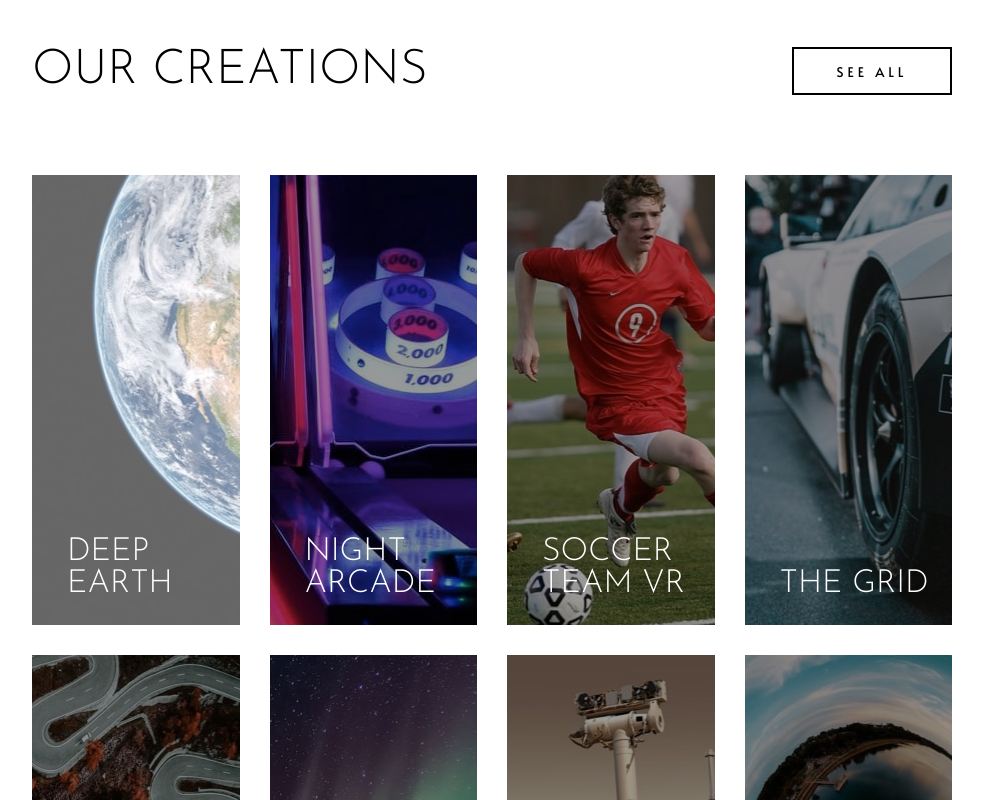
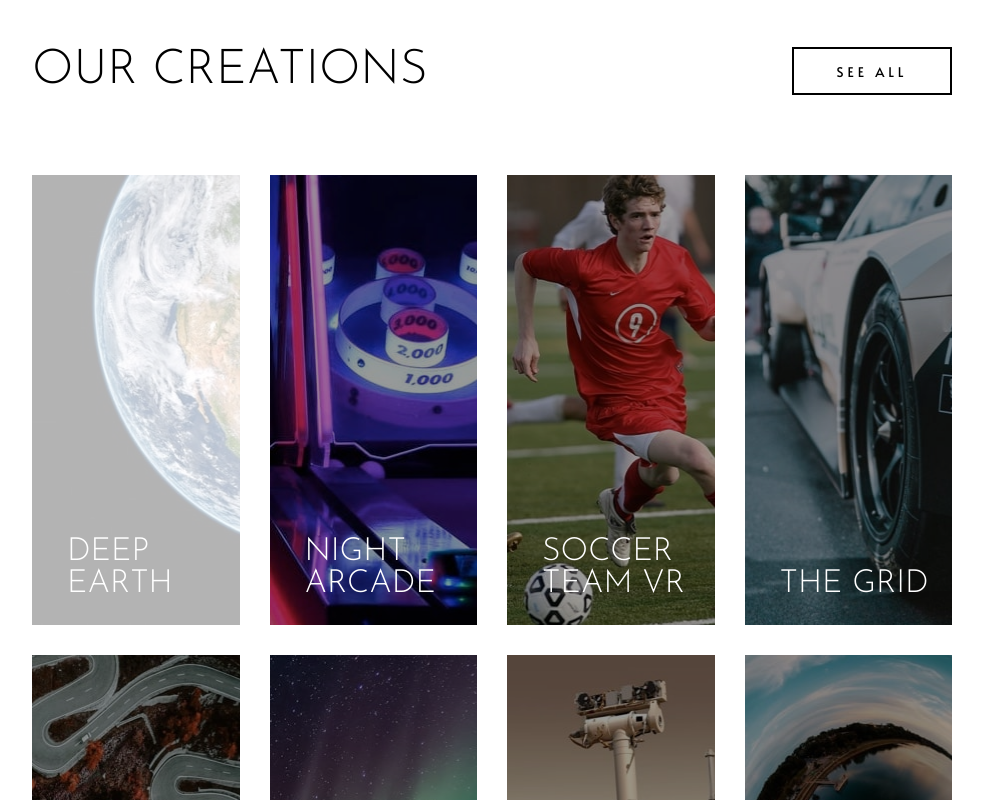
Before and after one commit to FESOO1/loop-studio-landing-page, a plain HTML site: page index.html in a window 1280 px wide. In both pictures the pointer is over the element "DEEP EARTH". Shown: the part 1433-2233 px from the top of the page, without its empty margins (148-1131 px from the left). Drawn offline with Linux system fonts and the light colour scheme.

Commit message:
Update styles.css

```diff
--- a/styles.css
+++ b/styles.css
@@ -209,10 +209,8 @@ main {
 }
 
 .grid-itself:hover::after {
-    background: rgb(255,255,255,0.4);
+    background: rgb(255,255,255,0.7);
 }
-
-
 
 .grids > div > h1 {
     width: 200px;
```
